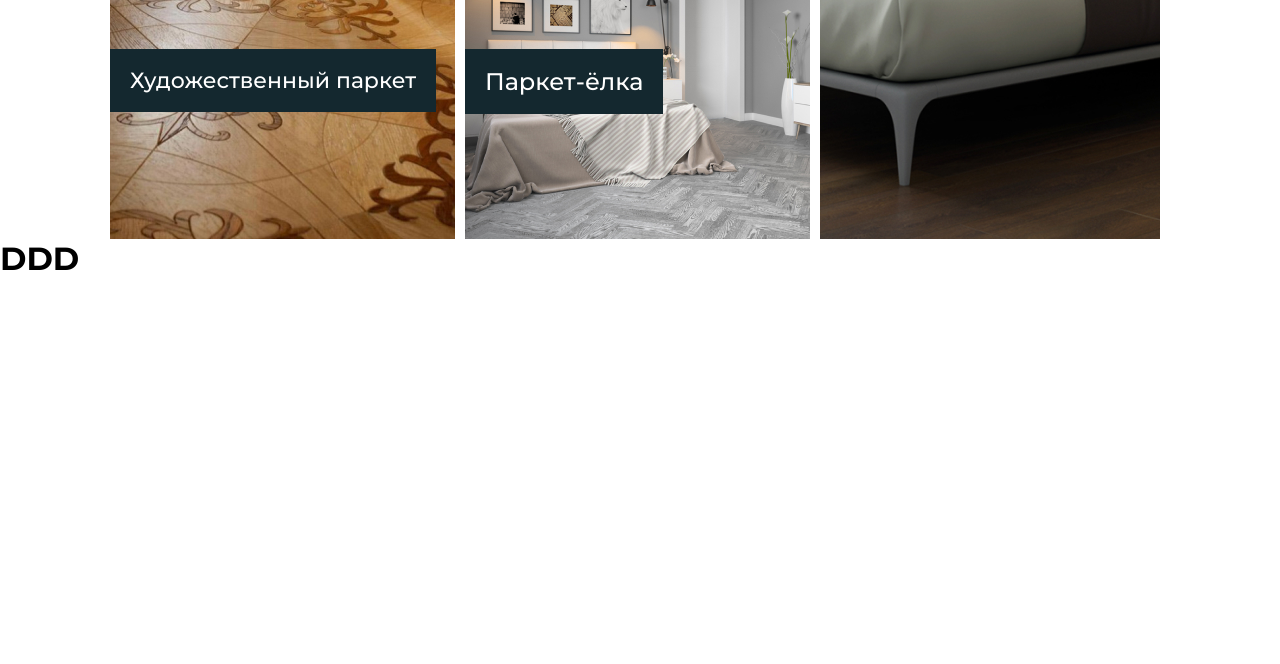
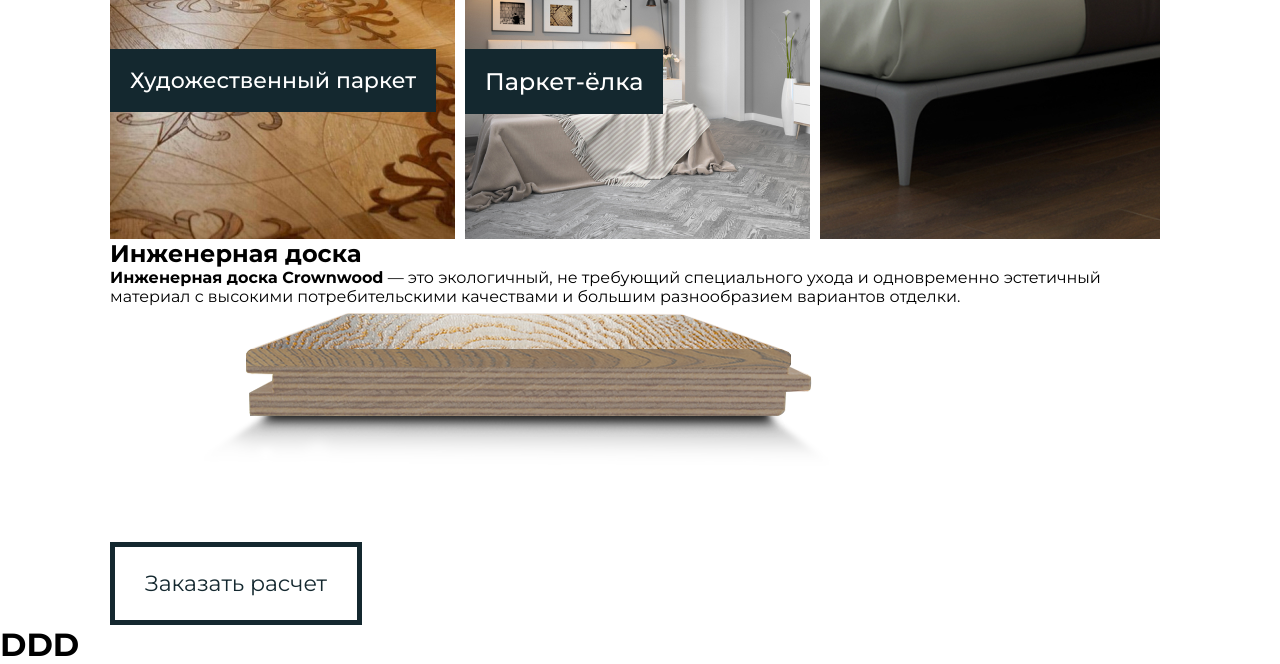
Before and after one commit to swd762/CrownWood, a PHP site: page / in a window 1280 px wide. Shown: the part 3154-3818 px from the top of the page. Before the commit the page ends 3424 px from the top, so only its background shows below. Run offline with PHP 8.4, Linux system fonts and the light colour scheme.

Commit message:
add engineering board block

```diff
--- a/index.html
+++ b/index.html
@@ -184,6 +184,18 @@
         </div>
     </div>
 
+    <div class="engineering-board-block__wrapper">
+        <div class="container">
+            <section class="engineering-board-block__content">
+                <h2>Инженерная доска</h2>
+                <p><strong>Инженерная доска Crownwood</strong>&nbsp;&mdash; это экологичный, не&nbsp;требующий специального ухода и
+                    одновременно эстетичный материал с&nbsp;высокими потребительскими качествами и&nbsp;большим разнообразием вариантов отделки.
+                </p>
+                <img src="img/engineering-board-1.png" alt="">
+                <a href="#" class="btn btn--light">Заказать расчет</a>
+            </section>
+        </div>
+    </div>
 
 
 
--- a/styles.css
+++ b/styles.css
@@ -13,6 +13,16 @@
 
 .add-height {
   height: inherit; }
+
+.btn {
+  display: block;
+  width: fit-content;
+  font-size: 22px;
+  line-height: 27px;
+  color: #14282F;
+  text-decoration: none;
+  padding: 23px 30px;
+  border: 5px solid #14282F; }
 
 .header {
   height: 100px;
@@ -192,7 +202,7 @@
       top: 50px;
       left: 0; }
     .product-presentation-block__content .product-presentation-block__content-tile .image:hover .product-title-marker {
-      background-color: yellow;
+      background-color: #FFB800;
       color: #14282F;
       transition: all 1s ease-out; }
   .product-presentation-block__content .product-presentation-block__content-tile .image img {
@@ -208,4 +218,11 @@
     grid-row-start: 1;
     grid-row-end: 4; }
 
+.engineering-board-block__content {
+  display: flex;
+  flex-direction: column; }
+  .engineering-board-block__content img {
+    width: 788px;
+    height: 236px; }
+
 /*# sourceMappingURL=styles.css.map */
--- a/styles.scss
+++ b/styles.scss
@@ -1,7 +1,10 @@
 // Fonts
 @import url('https://fonts.googleapis.com/css?family=Montserrat:300,300i,400,400i,500,500i,600,600i,700,700i,800,800i,900,900i&display=swap&subset=cyrillic,cyrillic-ext');
 
+// Colors
 
+$yellow: #FFB800;
+$darker: #14282F;
 
 // Common styles
 * {
@@ -21,6 +24,18 @@
 
 .add-height {
   height: inherit;
+}
+
+
+.btn {
+  display: block;
+  width: fit-content;
+  font-size: 22px;
+  line-height: 27px;
+  color: $darker;
+  text-decoration: none;
+  padding: 23px 30px;
+  border: 5px solid $darker;
 }
 
 
@@ -243,7 +258,7 @@
       cursor: pointer;
       .product-title-marker {
         position: absolute;
-        background-color: #14282F;
+        background-color: $darker;
         color: #fff;
         font-size: 24px;
         line-height: 29px;
@@ -254,8 +269,8 @@
       }
       &:hover {
         .product-title-marker {
-          background-color: yellow;
-          color: #14282F;
+          background-color: $yellow;
+          color: $darker;
           transition: all 1s ease-out;
         }
       }
@@ -279,7 +294,19 @@
       grid-row-start: 1;
       grid-row-end: 4;
     }
+  }
+}
 
-  }
+// Engineering board block
+.engineering-board-block__wrapper {
 
 }
+
+.engineering-board-block__content {
+  display: flex;
+  flex-direction: column;
+  img {
+    width: 788px;
+    height: 236px;
+  }
+}
```
Also changed, not shown: img/engineering-board-1.png (added).
